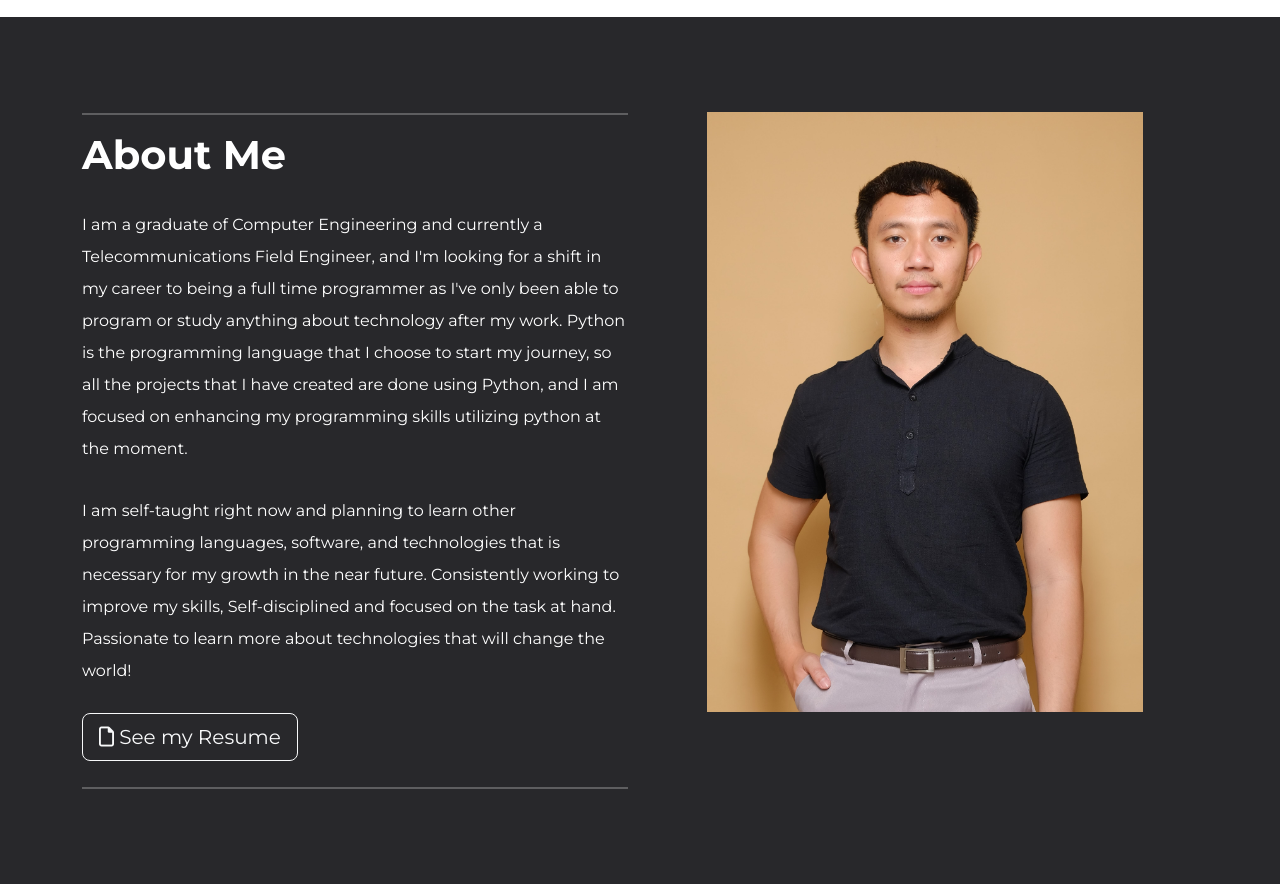
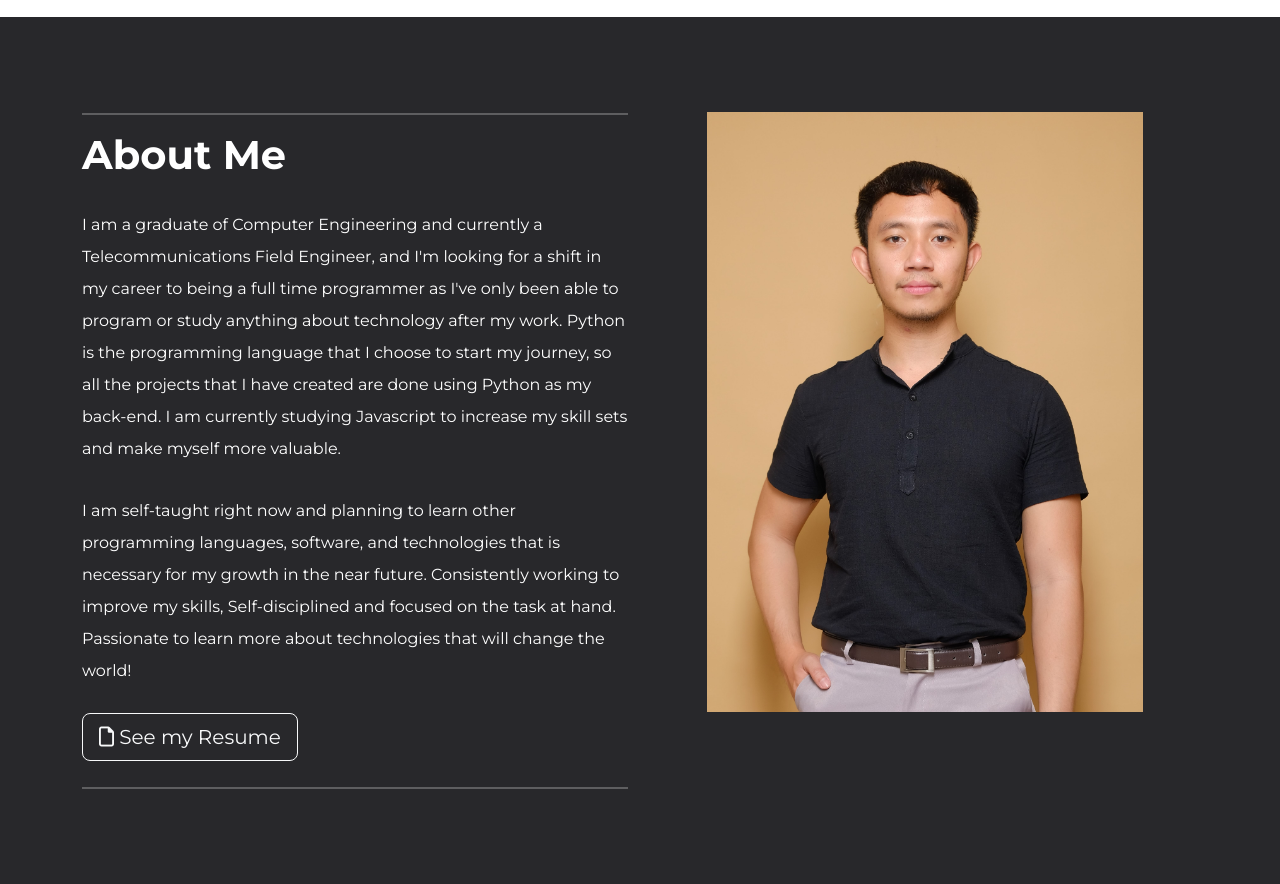
Before and after one commit to UbySolinap/personal-website, a Flask app: page / in a window 1280 px wide. Shown: the part 680-1564 px from the top of the page. Run offline with Flask 2, Linux system fonts and the light colour scheme; some libraries are stand-ins or nearby versions.

Commit message:
Updated About section

```diff
--- a/templates/footer.html
+++ b/templates/footer.html
@@ -5,7 +5,7 @@
     <div class="footer-div">
         <img class="footer-logo" src="{{ url_for('static', filename='images/U.png') }}">
         <h1>Get in Touch</h1>
-        <p>Feel free to drop a message if you have a question or suggestion for me</p>
+        <p>Feel free to drop a message if you have a question or opportunity for me</p>
         <a class="btn btn btn-outline-light btn-lg contact-btn" data-toggle="modal" data-target="#myModal" role="button"> Say Hello</a>
         <br>
         <a class="icons fa-2xl" href="https://github.com/UbySolinap"><i class="fa-brands fa-github"></i></a>
--- a/templates/index.html
+++ b/templates/index.html
@@ -23,8 +23,8 @@
                     <p>I am a graduate of Computer Engineering and currently a Telecommunications Field Engineer, and I'm
                         looking for a shift in my career to being a full time programmer as I've only been able to program
                         or study anything about technology after my work. Python is the programming language that I choose
-                        to start my journey, so all the projects that I have created are done using Python, and I am focused
-                        on enhancing my programming skills utilizing python at the moment.</p>
+                        to start my journey, so all the projects that I have created are done using Python as my back-end.
+                        I am currently studying Javascript to increase my skill sets and make myself more valuable.</p>
                     <p>I am self-taught right now and planning to learn other programming languages, software, and technologies
                         that is necessary for my growth in the near future. Consistently working to improve my skills, Self-disciplined and focused on
                         the task at hand. Passionate to learn more about technologies that will change the world!</p>
```
